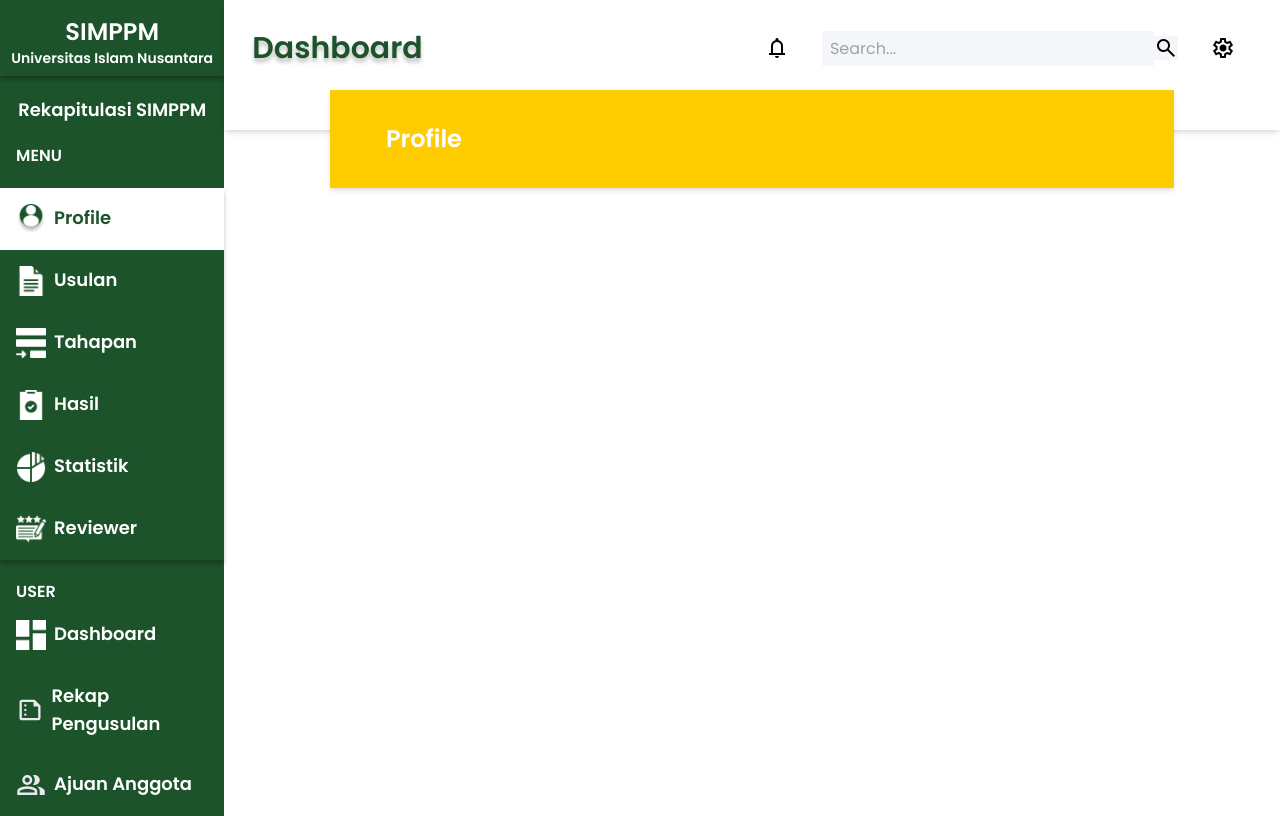
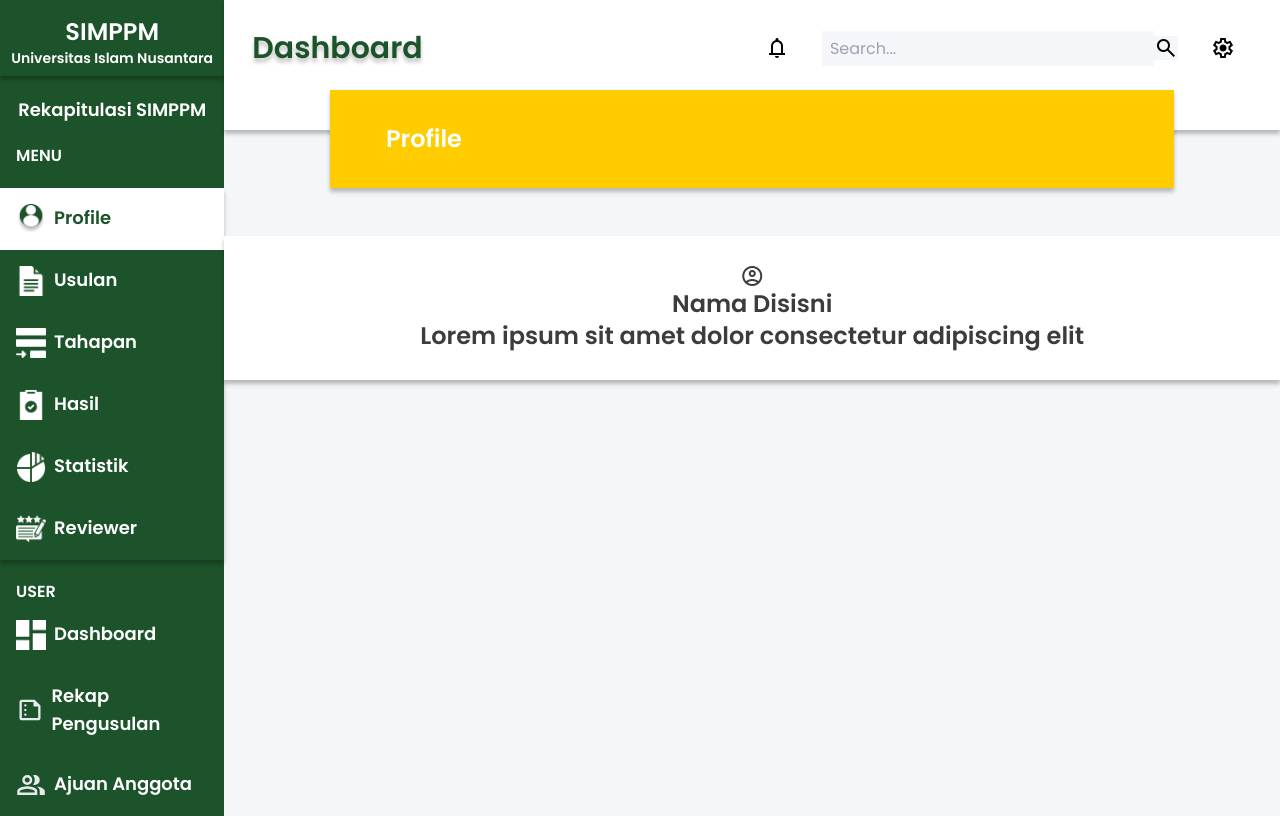
Before and after one commit to Rifansyah12/LPPMuninus, a Next.js app in the folder frontend/: page /dashboard/profile in a window 1280 px wide. Built offline with nearby package versions, Linux system fonts and the light colour scheme.

Commit message:
feat: create Head dashboard profile

```diff
--- a/frontend/src/pages/dashboard/profile/index.tsx
+++ b/frontend/src/pages/dashboard/profile/index.tsx
@@ -25,7 +25,7 @@ export default function Profile() {
           href="https://fonts.googleapis.com/css2?family=Material+Symbols+Outlined:opsz,wght,FILL,GRAD@20..48,100..700,0..1,-50..200"
         />
       </Head>
-      <div className="flex w-full bg-white text-black">
+      <div className="flex w-full bg-primary text-black">
         {/* Side Bar Start */}
         <div className="w-[17rem] bg-[#1C532A] block text-[#FFFFFF]">
           <div className="shadow-[0px_4px_4px_0px_rgba(0,0,0,0.25)] pt-4 pb-2 text-center">
@@ -60,6 +60,7 @@ export default function Profile() {
         {/* Side Bar End */}
 
         {/* Content Start */}
+
         <div className="w-full">
           <div className="h-[130px] py-[1.5rem] px-7 bg-white text-black shadow-md">
             <div className="flex justify-between  items-center ">
@@ -97,7 +98,23 @@ export default function Profile() {
           <div className="w-[80%] -mt-[2.5rem] mx-auto pl-[3.5rem] flex bg-[#FFCC00] text-white h-[98px] items-center shadow-md">
             <h2 className="text-2xl font-semibold">Profile</h2>
           </div>
+
+          {/* Head Profile Dashboard Start */}
+          <div className="w-full py-7 flex justify-center items-center flex-col bg-white shadow-md mt-[3rem] text-primary">
+            <span className="material-symbols-outlined text-[10rem]">
+              account_circle
+            </span>
+            <h2 className="text-2xl font-semibold">Nama Disisni</h2>
+            <p className="text-2xl font-semibold">
+              Lorem ipsum sit amet dolor consectetur adipiscing elit
+            </p>
+          </div>
+          {/* Head Profile Dashboard End */}
+
+          {/* Head Dashboard End */}
+          <div className=""></div>
         </div>
+
         {/* Content End */}
       </div>
     </div>
--- a/frontend/src/styles/globals.css
+++ b/frontend/src/styles/globals.css
@@ -9,3 +9,9 @@
 .text-shadow{
   text-shadow: 0px 4px 4px rgba(0, 0, 0, 0.25);
 }
+.bg-primary{
+  background-color: #F4F6F9;
+}
+.text-primary {
+  color: #3c3c3c;
+}
--- a/frontend/tailwind.config.ts
+++ b/frontend/tailwind.config.ts
@@ -8,6 +8,9 @@ const config: Config = {
   ],
   theme: {
     extend: {
+      boxShadow:{
+        'md': ' 0px 4px 4px 0px rgba(0, 0, 0, 0.25)'
+      },
       colors: {
         background: "var(--background)",
         foreground: "var(--foreground)",
```
